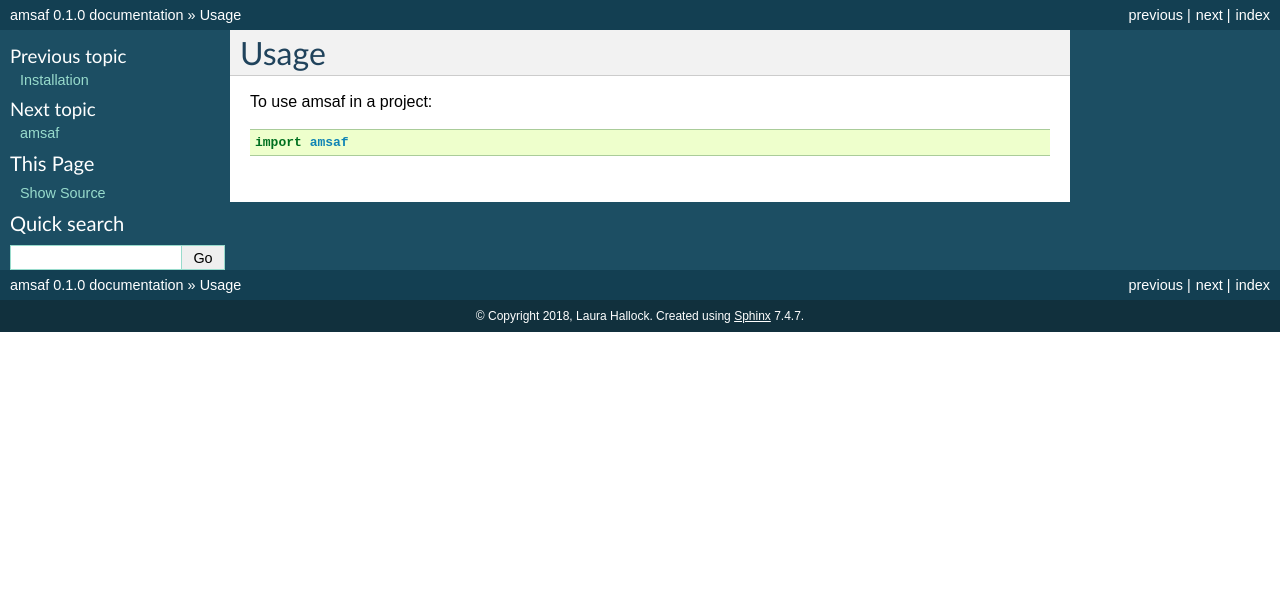
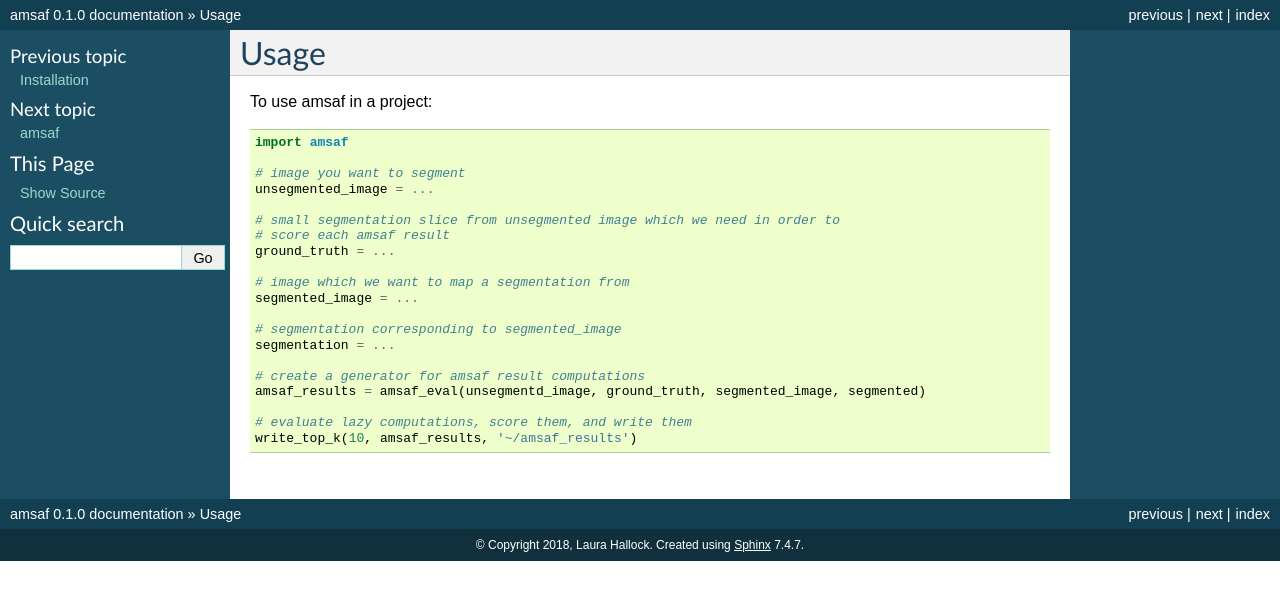
Before and after one commit to hart-seg-reg/amsaf, a Sphinx documentation site: the page built from docs/usage.rst, in a window 1280 px wide. Shown: the top 600 px of the page. Built offline with Sphinx 7.4.7, drawn with Linux system fonts in a browser that asks for light colours.

Commit message:
added content to useage documentation page

```diff
--- a/docs/usage.rst
+++ b/docs/usage.rst
@@ -5,3 +5,22 @@ Usage
 To use amsaf in a project::
 
     import amsaf
+
+    # image you want to segment
+    unsegmented_image = ...
+
+    # small segmentation slice from unsegmented image which we need in order to
+    # score each amsaf result
+    ground_truth = ...
+
+    # image which we want to map a segmentation from
+    segmented_image = ...
+
+    # segmentation corresponding to segmented_image
+    segmentation = ...
+
+    # create a generator for amsaf result computations
+    amsaf_results = amsaf_eval(unsegmentd_image, ground_truth, segmented_image, segmented)
+
+    # evaluate lazy computations, score them, and write them
+    write_top_k(10, amsaf_results, '~/amsaf_results')
```
Also changed, not shown: docs/amsaf.rst (+4 -4 lines).
